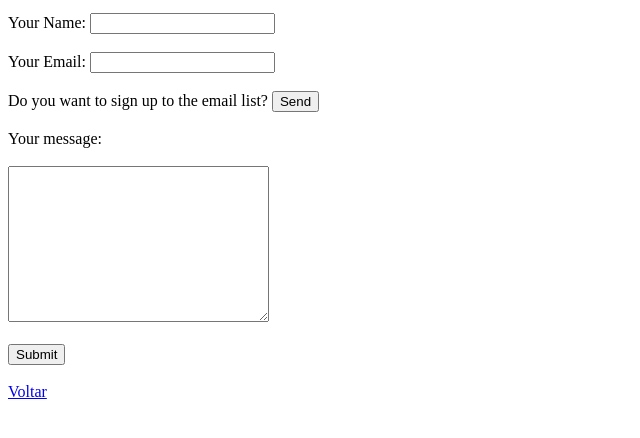
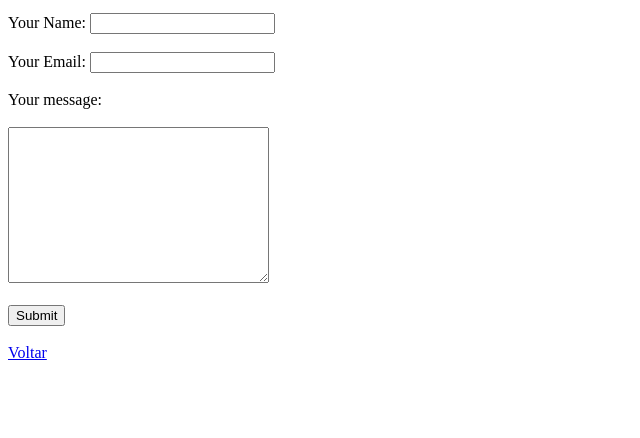
Before and after one commit to raylonf/cv, a plain HTML site: page contact.html in a window 1280 px wide. Shown: the part 142-580 px from the top of the page, without its empty margins (0-640 px from the left). Drawn offline with Linux system fonts and the light colour scheme.

Commit message:
update contact.html

```diff
--- a/contact.html
+++ b/contact.html
@@ -19,8 +19,7 @@
       <!-- <input type="checkbox" name="" value=""><br><br> -->
       <label for="Email">Your Email: </label>
       <input type="email" name="yourEmail" value=""><br><br>
-      <label>Do you want to sign up to the email list? </label>
-      <input type="submit" name="Send" value="Send"><br><br>
+
       <label for="message">Your message: </label><br><br>
       <textarea name="yourMessage" rows="10" cols="30"></textarea><br><br>
       <input type="submit" name="">
```
